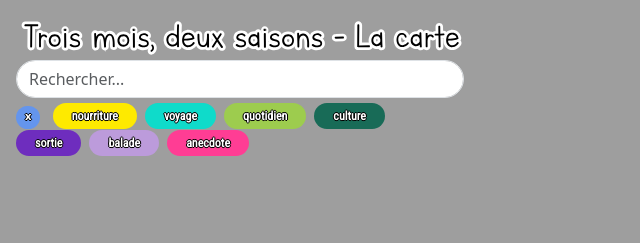
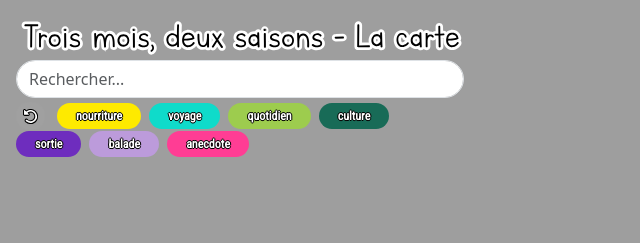
Before and after one commit to sguimmara/3m2s, a website built with Vite: page index.html in a window 1280 px wide. Shown: the top 243 px of the page, 0-640 px from the left. Built offline with nearby package versions, Linux system fonts and the light colour scheme.

Commit message:
btn reset

```diff
--- a/index.html
+++ b/index.html
@@ -36,7 +36,8 @@
           />
           <!-- Liste des catégories -->
           <div class="my-1" id="search-category-list">
-            <button id="reset-categories" class="reset-button">x</button>
+            <button id="reset-categories" class="reset-button"><img
+              src="images/icon-reset.svg"></button>
           </div>
         </div>
       </div>
--- a/public/theme.css
+++ b/public/theme.css
@@ -193,20 +193,31 @@
 /* Catégories */
 
 .reset-button {
+    width: 1.8rem;
+    height: 1.8rem;
     color: #FFF;
     text-align: center;
     font-size: 0.7rem;
     font-weight: bold;
     border-radius: 1rem;
-    padding-left: 0.5rem;
-    padding-right: 0.5rem;
-    padding-bottom: 0.2rem;
     margin-right: 0.5rem;
     border-width: 1px;
     border-style: solid;
     border-color: transparent;
-    background-color: cornflowerblue;
-    text-shadow:1px 0 0 #000,0 1px 0 #000,-1px 0 0 #000,0 -1px 0 #000;
+    background-color: #a0a0a0;
+}
+
+.reset-button img {
+
+  width: 15px;
+  height: 15px ;
+
+}
+
+.reset-button:hover{
+
+  filter: brightness(120%);
+
 }
 
 .category {
```
Also changed, not shown: public/icons-bootstrap/arrow-counterclockwise.svg (added), public/images/icon-reset.svg (added).
